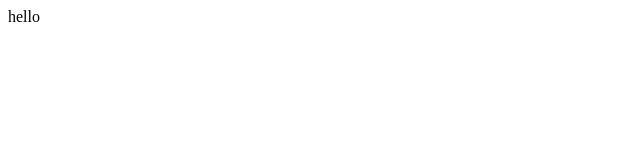
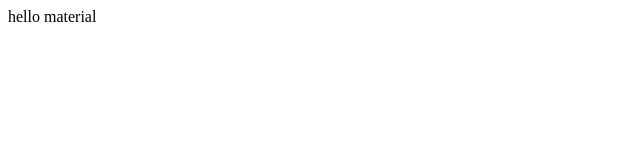
Before and after one commit to zee0401/react-hook-form, a React (Vite) app: page / in a window 1280 px wide. Shown: the top 160 px of the page, without its empty margins (0-640 px from the left). Built offline with nearby package versions, Linux system fonts and the light colour scheme.

Commit message:
added folder and query client

```diff
--- a/src/App.tsx
+++ b/src/App.tsx
@@ -1,7 +1,7 @@
 import "./App.css";
 
 function App() {
-  return <div>hello</div>;
+  return <div>hello material</div>;
 }
 
 export default App;
--- a/src/main.tsx
+++ b/src/main.tsx
@@ -1,10 +1,14 @@
-import React from 'react'
-import ReactDOM from 'react-dom/client'
-import App from './App.tsx'
-import './index.css'
+import React from "react";
+import ReactDOM from "react-dom/client";
+import App from "./App.tsx";
+import { QueryClient, QueryClientProvider } from "@tanstack/react-query";
 
-ReactDOM.createRoot(document.getElementById('root')!).render(
+const queryClient = new QueryClient();
+
+ReactDOM.createRoot(document.getElementById("root")!).render(
   <React.StrictMode>
-    <App />
-  </React.StrictMode>,
-)
+    <QueryClientProvider client={queryClient}>
+      <App />
+    </QueryClientProvider>
+  </React.StrictMode>
+);
```
Also changed, not shown: src/users/components/Users.tsx (added), src/users/services/mutations.ts (added), src/users/services/quries.ts (added), 1 other file (tests, documents, lock files or other folders).
